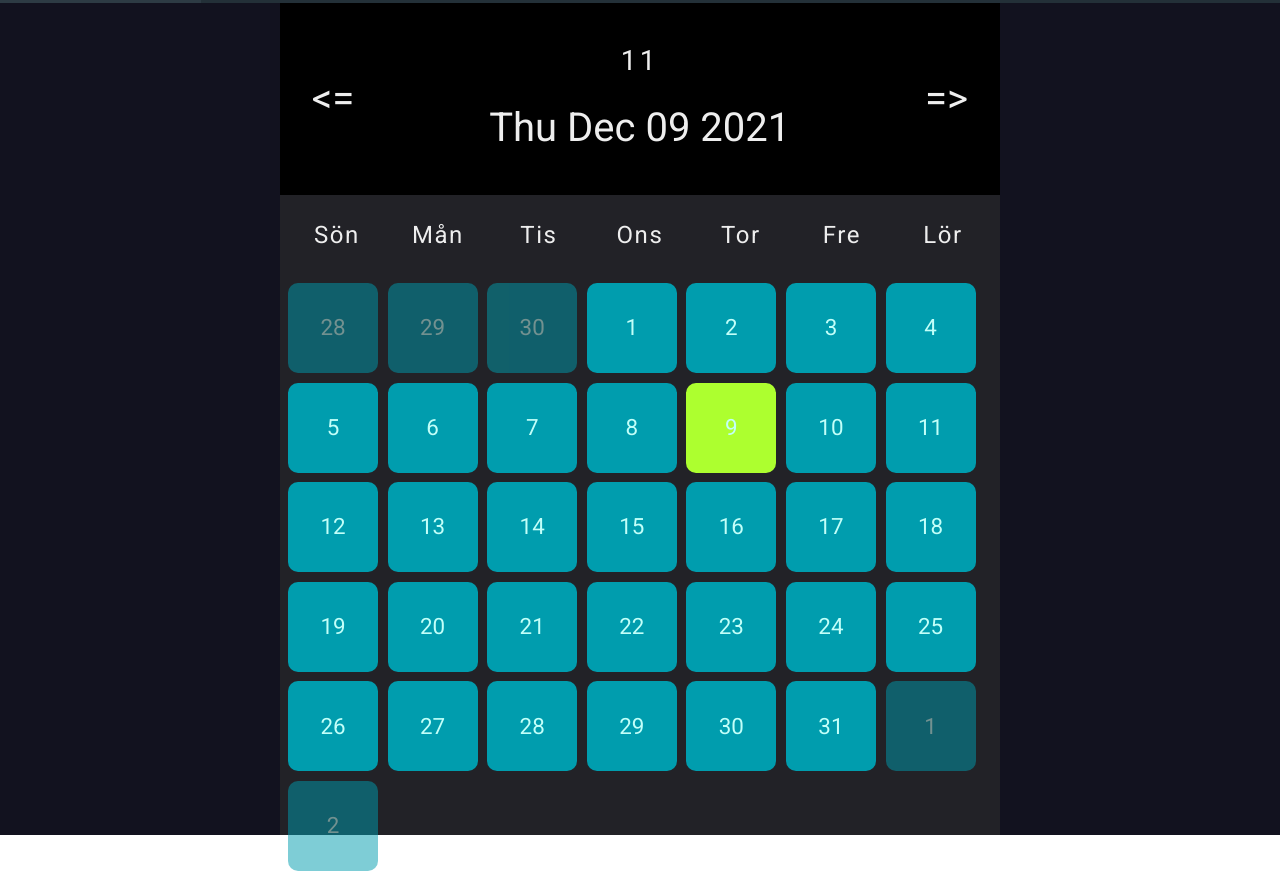
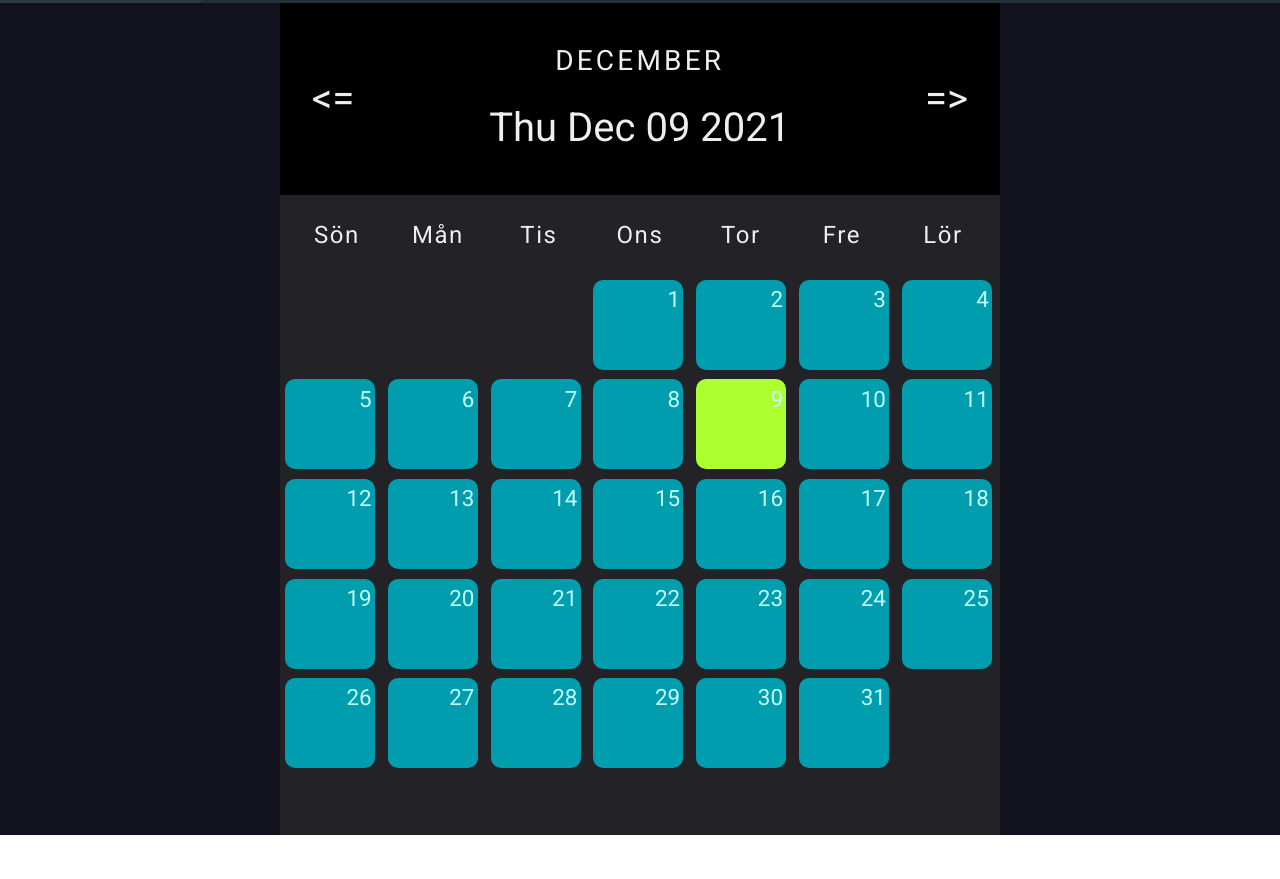
Before and after one commit to FrontFelix/MiniP, a plain HTML site: page index.html in a window 1280 px wide. Shown: the part 879-1758 px from the top of the page. Drawn offline with nearby package versions, Linux system fonts and the light colour scheme.

Commit message:
kalender gjord function med dagar, månader, år

```diff
--- a/main.js
+++ b/main.js
@@ -1,5 +1,7 @@
-const date = new Date();
-const renderCalender = () => {
+
+
+    const date = new Date();
+    const renderCalender = () => {
     date.setDate(1);
     const month = date.getMonth();
 
@@ -33,7 +35,7 @@ const renderCalender = () => {
         "December",
     ];
 
-    document.getElementById("showMonths").innerHTML =[date.getMonth()];
+    document.getElementById("showMonths").innerHTML = months[date.getMonth()];
 
     document.getElementById("showDay").innerHTML = new Date().toDateString();
 
--- a/style.css
+++ b/style.css
@@ -188,20 +188,20 @@ html {
 }
 
 .days {
+    display: grid;
+    grid-template-columns: repeat(7, 1fr);
     width: 100%;
-    display: flex;
-    flex-wrap: wrap;
-    padding: 0.2rem;
+
+
 }
 
 .days div {
     font-size: 1.4rem;
     margin: 0.3rem;
-    width: calc(40.4rem/7);
     height: 5rem;
     display: flex;
-    justify-content: center;
-    align-items: center;
+    justify-content: end;
+    padding: 0.2rem;
     background-color:#009dae;
     width: 90px;
     height: 90px;
@@ -218,7 +218,7 @@ html {
 
 .prev-date,
 .next-date{
-    opacity:0.5 ;
+    opacity:0 ;
 }
 
 .today {
```
